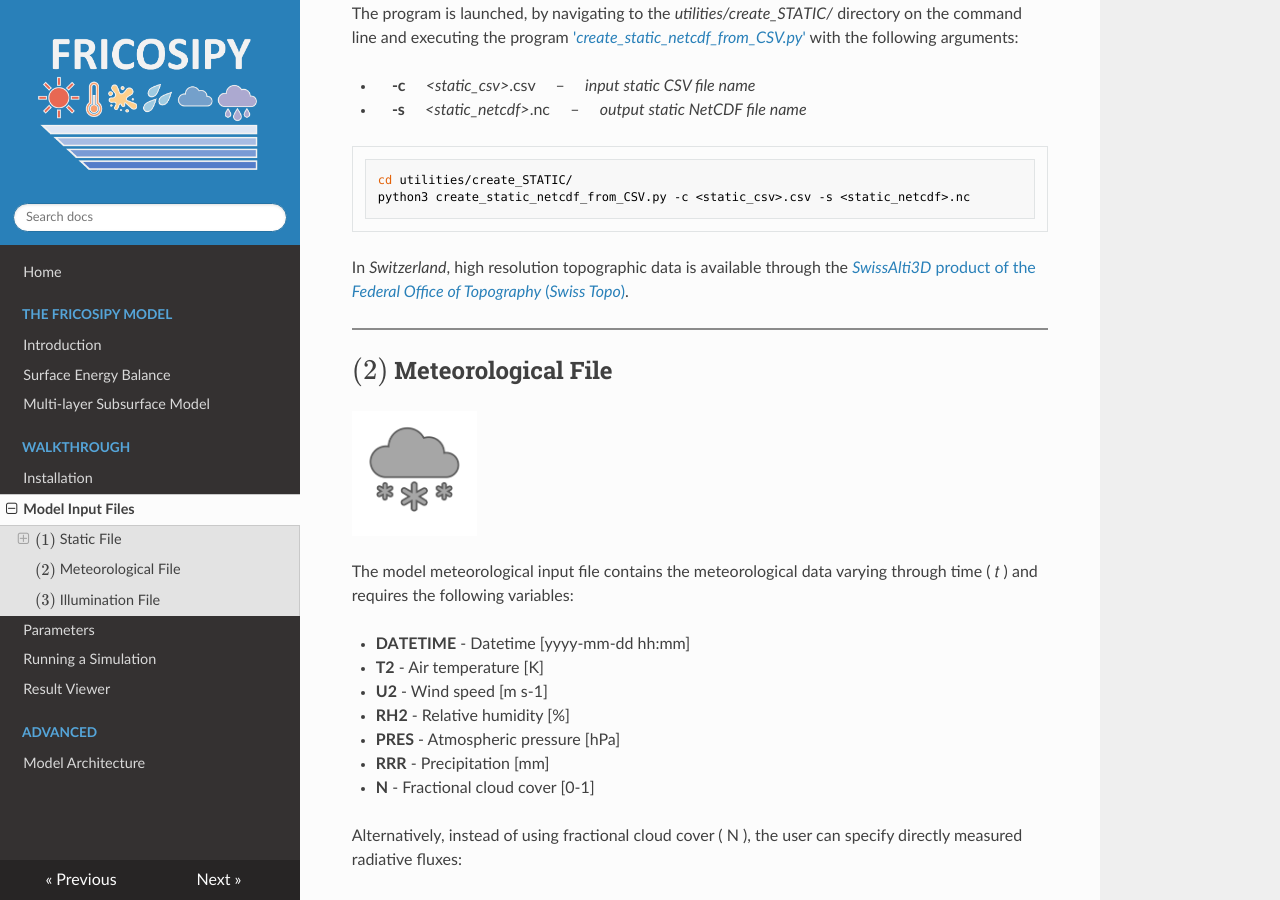
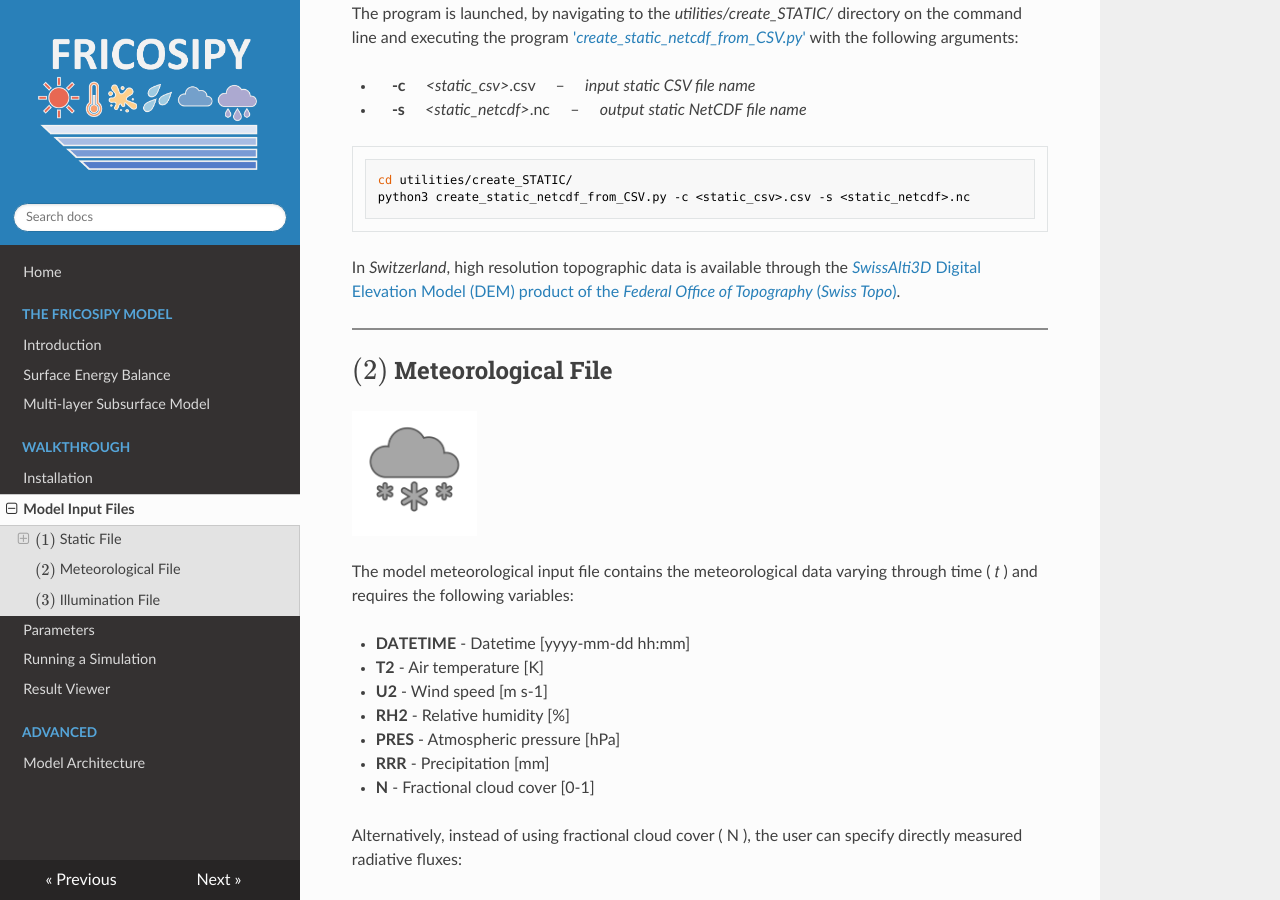
Before and after one commit to MarcusGastaldello/FRICOSIPY, an MkDocs documentation site: the page built from docs/model_input_files.md, in a window 1280 px wide and 900 px high, scrolled down 1725 px. Built offline with MkDocs 1.6.1, drawn with Linux system fonts in a browser that asks for light colours; nearby versions of some CDN libraries.

Commit message:
Update model_input_files.md

````diff
--- a/docs/model_input_files.md
+++ b/docs/model_input_files.md
@@ -66,7 +66,7 @@ cd utilities/create_STATIC/
 python3 create_static_netcdf_from_CSV.py -c <static_csv>.csv -s <static_netcdf>.nc
 ```
 
-In *Switzerland*, high resolution topographic data is available through the [*SwissAlti3D* product of the
+In *Switzerland*, high resolution topographic data is available through the [*SwissAlti3D* Digital Elevation Model (DEM) product of the
 *Federal Office of Topography* (*Swiss Topo*)](https://www.swisstopo.admin.ch/en/height-model-swissalti3d).
 
 <hr style="height:2px; background-color:#8b8b8b; border:none;" />
````
